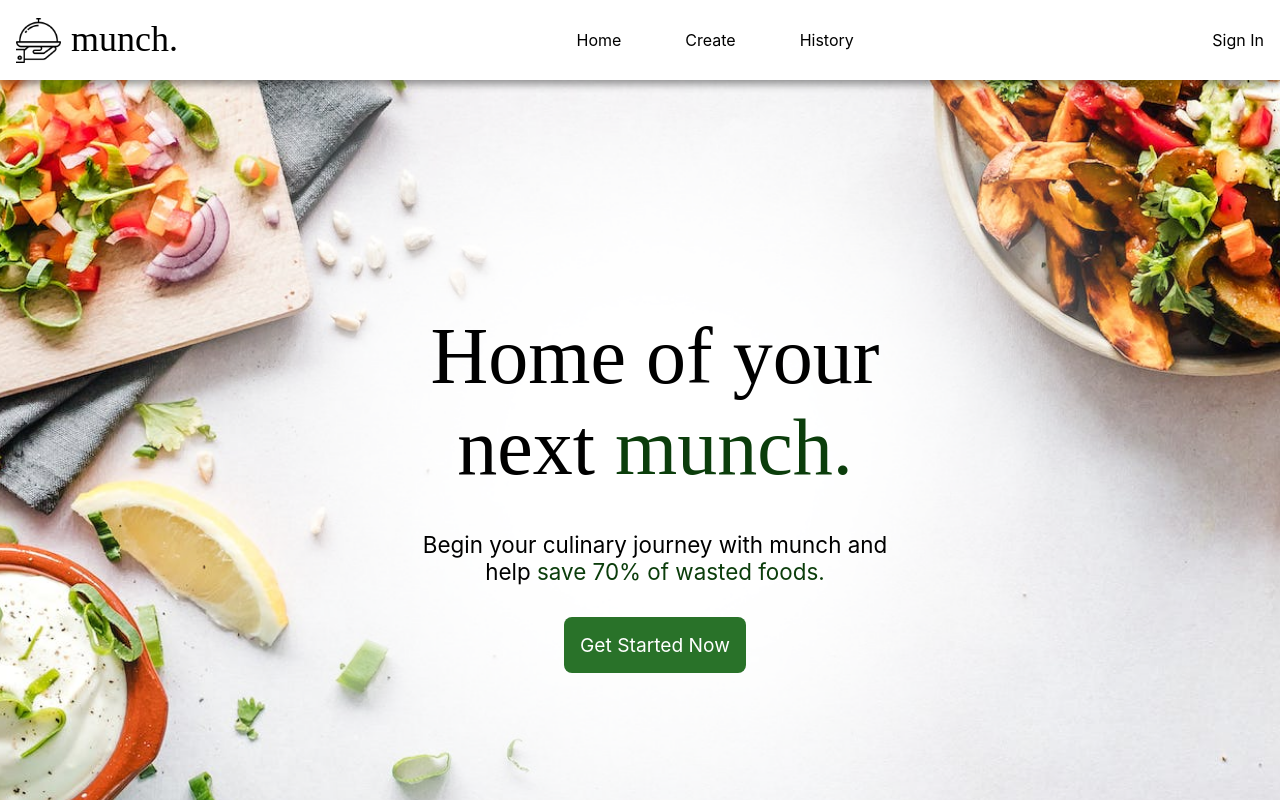
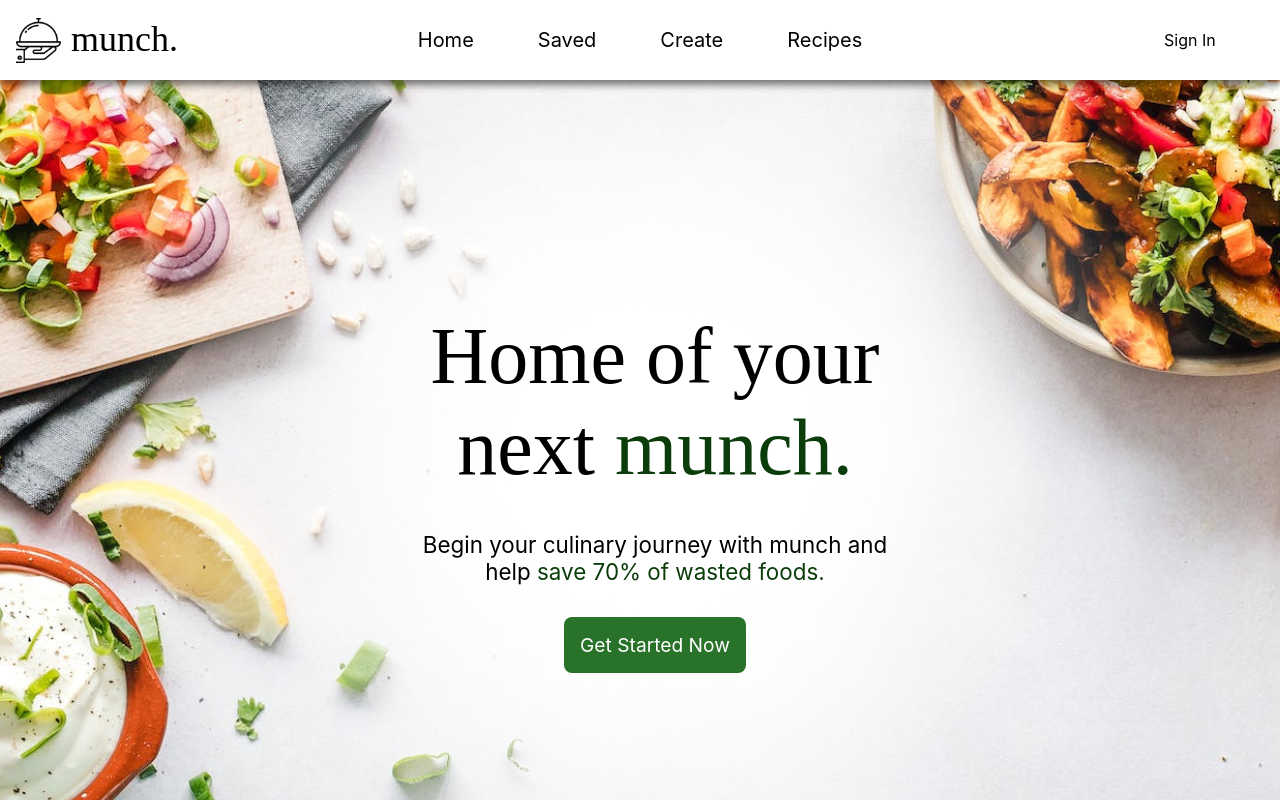
Before and after one commit to Viiridiz/munch, a React (Create React App) app: page / in a window 1280 px wide. Shown: the top 800 px of the page. Built offline with nearby package versions, Linux system fonts and the light colour scheme; no server answers.

Commit message:
Fixed header and styling for cards and navigation

```diff
--- a/src/components/Header.css
+++ b/src/components/Header.css
@@ -16,6 +16,7 @@ nav {
 .logo-container {
   display: flex;
   align-items: center; /* Vertically center logo content */
+  width: 100px;
 }
 
 .logo {
@@ -25,22 +26,26 @@ nav {
 }
 
 .nav-links-container {
-  flex-grow: 1; /* Take available space to center links */
   display: flex;
-  justify-content: center; /* Center the list in the middle column */
+  width: fit-content;
+  justify-content: center; /* Center the links horizontally */
 }
 
 ul {
   list-style: none;
   display: flex;
   align-items: center; /* Vertically center the list */
-  gap: 4rem;
+  gap: 4rem; /* Add space between links */
+  padding: 0; /* Remove default padding */
+  margin: 0; /* Remove default margin */
+  font-size: 20px;
 }
 
 .auth-container {
   display: flex;
   align-items: center; /* Vertically center the auth links */
   cursor: pointer;
+  width: 100px;
 }
 
 nav h1 {
--- a/src/components/Header.js
+++ b/src/components/Header.js
@@ -1,15 +1,14 @@
 import React, { useEffect, useState } from 'react';
-import { Link, useNavigate } from 'react-router-dom';
+import { Link } from 'react-router-dom'; // You don't need useNavigate for scroll
 import './Header.css';
 import { auth } from '../firebase';
 import { signOut } from 'firebase/auth';
 import logo from '../assets/traydark.png';
 import LogoutModal from './LogoutModal'; // Import the modal
 
-function Header({ ingredientsRef }) {
+function Header({ ingredientsRef, recipeContainerRef, favoritedRecipesRef }) {
   const [user, setUser] = useState(null);
   const [showModal, setShowModal] = useState(false); // Modal state
-  const navigate = useNavigate();
 
   useEffect(() => {
     const unsubscribe = auth.onAuthStateChanged((user) => {
@@ -26,12 +25,16 @@ function Header({ ingredientsRef }) {
     });
   };
 
-  const handleScrollToIngredients = (e) => {
+  const handleScrollToSection = (ref, offset = 220) => (e) => {  // Default offset of 100px for the navbar
     e.preventDefault();
-    if (ingredientsRef.current) {
-      ingredientsRef.current.scrollIntoView({ behavior: 'smooth' });
+    if (ref.current) {
+      const elementPosition = ref.current.getBoundingClientRect().top + window.pageYOffset; // Get the section's position relative to the page
+      const offsetPosition = elementPosition - offset;  // Adjust for navbar height
+      window.scrollTo({
+        top: offsetPosition,
+        behavior: 'smooth',
+      });
     }
-    navigate('/');
   };
 
   const handleScrollToTop = (e) => {
@@ -44,6 +47,7 @@ function Header({ ingredientsRef }) {
   };
 
   return (
+
     <header>
       <nav>
         <div className="logo-container">
@@ -53,9 +57,10 @@ function Header({ ingredientsRef }) {
 
         <div className="nav-links-container">
           <ul>
-            <li><Link to="/"><a href="/" onClick={handleScrollToTop}>Home</a></Link></li>
-            <li><a href="/" onClick={handleScrollToIngredients}>Create</a></li>
-            <li><Link to="/history">History</Link></li>
+            <li><Link to="/" onClick={handleScrollToTop}>Home</Link></li>
+            <li><Link onClick={handleScrollToSection(favoritedRecipesRef)}>Saved</Link></li>  {/* Changed to button */}
+            <li><Link onClick={handleScrollToSection(ingredientsRef)}>Create</Link></li>  {/* Changed to button */}
+            <li><Link onClick={handleScrollToSection(recipeContainerRef)}>Recipes</Link></li>  {/* Changed to button */}
           </ul>
         </div>
 
--- a/src/components/IngredientsComponent.css
+++ b/src/components/IngredientsComponent.css
@@ -337,3 +337,11 @@
 
     width: 45%;
   }
+
+  .ingredients-selection-card{
+    min-height: 100vh;
+    margin-top: 50px;
+    display: flex;
+    align-items: center;
+    flex-direction: column;
+  }
--- a/src/components/IngredientsComponent.js
+++ b/src/components/IngredientsComponent.js
@@ -1,8 +1,9 @@
 import React, { useState, useRef, useEffect } from 'react';
 import { db, auth } from '../firebase';
-import { doc, setDoc, getDoc, updateDoc, arrayUnion, arrayRemove } from "firebase/firestore"; // Firestore imports
+import { doc, getDoc, updateDoc, arrayUnion, arrayRemove } from "firebase/firestore"; // Firestore imports
 import { onAuthStateChanged } from 'firebase/auth'; // Firebase Auth for logged-in user
 import './IngredientsComponent.css';
+import Header from './Header';
 
 const IngredientsPage = () => {
   const [selectedIngredients, setSelectedIngredients] = useState([]);
@@ -13,7 +14,9 @@ const IngredientsPage = () => {
   const [isModalOpen, setIsModalOpen] = useState(false);
   const [favoritedRecipes, setFavoritedRecipes] = useState([]); // To store favorited recipes
   const [user, setUser] = useState(null); // Track logged-in user
+  const ingredientsRef = useRef(null);
   const recipeContainerRef = useRef(null);
+  const favoritedRecipesRef = useRef(null);
 
   const ingredients = [
     'Tomato', 'Cheese', 'Chicken', 'Fish', 'Potatoes', 'Noodles', 'Beef', 'Pork', 'Carrots',
@@ -162,10 +165,17 @@ const IngredientsPage = () => {
   };
 
   return (
-    <div className="ingredients-page">
+    <>
+    <Header
+        ingredientsRef={ingredientsRef}
+        recipeContainerRef={recipeContainerRef}
+        favoritedRecipesRef={favoritedRecipesRef}
+      />
+
+    <div className="ingredients-page" >
 
       <h1>Your <span>favourites.</span></h1>
-      <div className="favorites-container">
+      <div className="favorites-container" ref={favoritedRecipesRef}>
         {favoritedRecipes.map((recipe, index) => (
           <div key={index} className="recipe-card">
             <h3>{recipe.title}</h3>
@@ -185,12 +195,16 @@ const IngredientsPage = () => {
         ))}
       </div>
 
+    <div class="ingredients-selection-card">
+
     <h1>
       Select <span>ingredients</span> and{' '}
       <span className="go" onClick={submitIngredients}>
         munch.
       </span>
     </h1>
+
+    <div ref={ingredientsRef}></div>
 
     {/* Search bar for ingredients */}
     <input
@@ -239,9 +253,10 @@ const IngredientsPage = () => {
         </div>
       ))}
     </div>
+  </div>
 
       <h1 ref={recipeContainerRef}>The <span>recipes.</span></h1>
-      <div className="recipes-container">
+      <div className="recipes-container" ref={recipeContainerRef}>
         {recipes.map((recipe, index) => (
           <div key={index} className="recipe-card">
             <h3>{recipe.title}</h3>
@@ -289,6 +304,7 @@ const IngredientsPage = () => {
         </div>
       )}
     </div>
+    </>
   );
 };
 
--- a/src/pages/HomePage.css
+++ b/src/pages/HomePage.css
@@ -87,7 +87,7 @@
 
 /* Ensures the background image doesn't scale or resize */
 body {
-  overflow-x: hidden; /* Prevents horizontal scrolling caused by background scaling */
+  overflow-x: hidden;/* Prevents horizontal scrolling caused by background scaling */
 }
 
 /* Responsive design for mobile */
--- a/src/pages/HomePage.js
+++ b/src/pages/HomePage.js
@@ -27,7 +27,7 @@ function HomePage() {
         </div>
 
         {/* Ingredients section */}
-        <div ref={ingredientsRef}>
+        <div>
           <IngredientsComponent />
         </div>
       </div>
```
